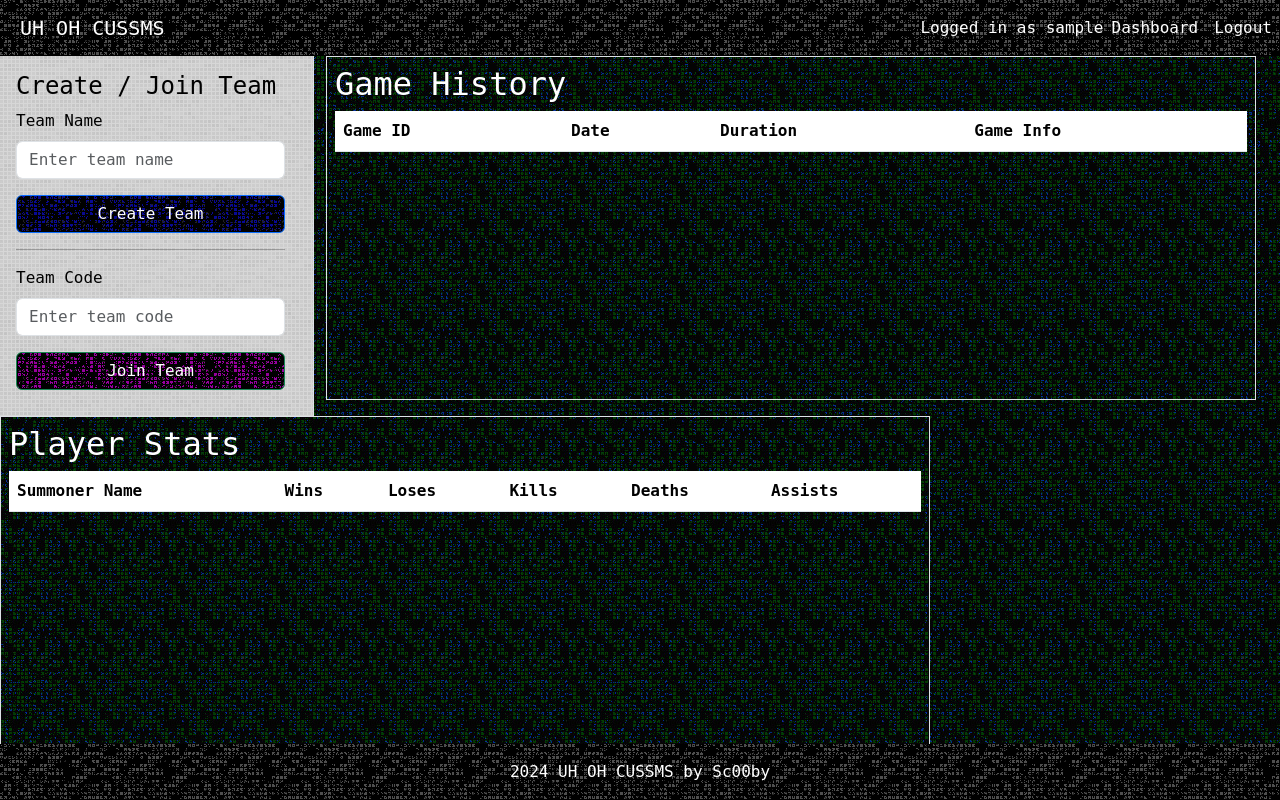
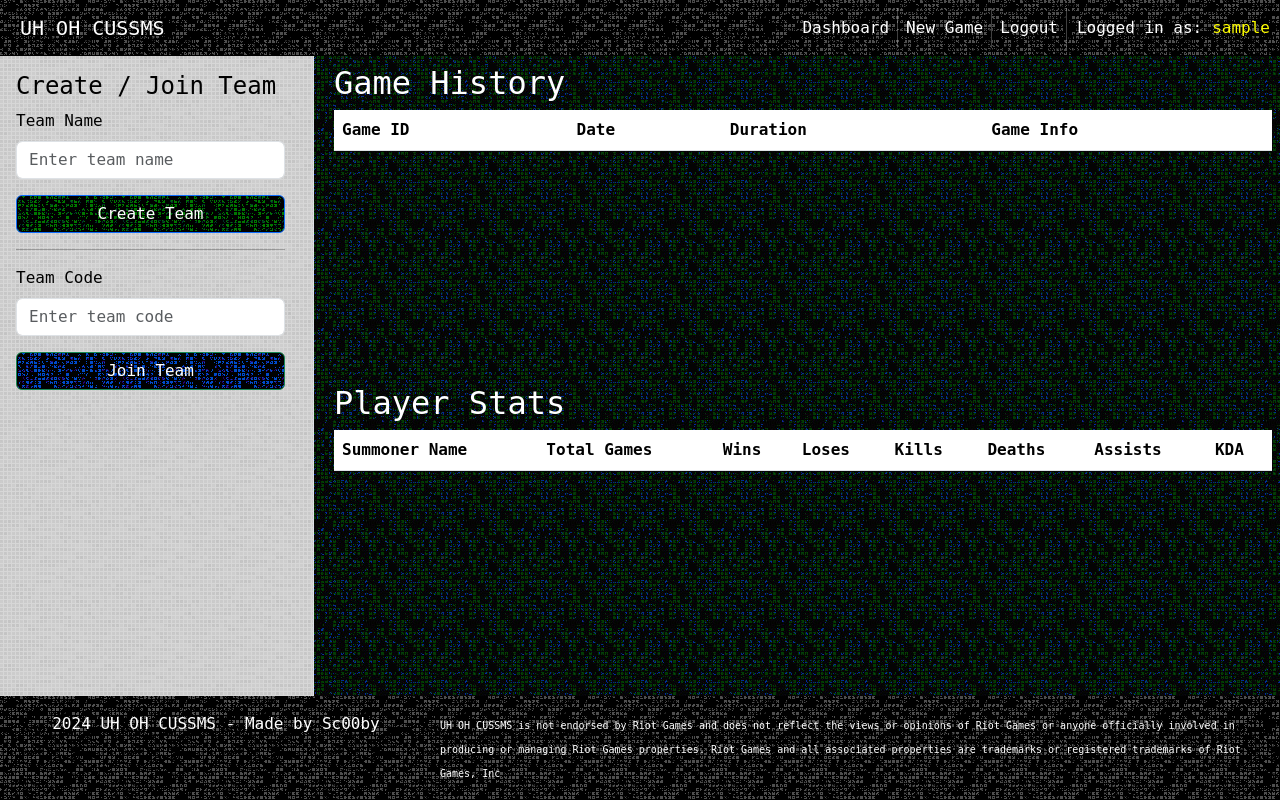
Before and after one commit to Aeconomy7/uhohcustoms, a Flask app: page /dashboard in a window 1280 px wide. Run offline with Flask 3, Linux system fonts and the light colour scheme; the visitor is signed in with stand-in values (Sample User, id 1); lists and menus that the app fills with data are empty; some libraries are stand-ins or nearby versions.

Commit message:
Submitted POC to Riot for verification and approval

```diff
--- a/app.py
+++ b/app.py
@@ -1,6 +1,8 @@
-# Library imports
+###########
+# LIBRARY #
+###########
 from functools import wraps
-from flask import Flask, render_template, request, redirect, url_for, flash, jsonify, session
+from flask import Flask, render_template, request, redirect, url_for, flash, jsonify, session, send_from_directory
 from flask_httpauth import HTTPBasicAuth
 from flask_socketio import SocketIO, emit
 from werkzeug.security import generate_password_hash, check_password_hash
@@ -10,7 +12,9 @@ import datetime
 import json
 import re
 
-# Custom imports
+##################
+# CUSTOM IMPORTS #
+##################
 from db.customsdb import CustomsDbHandler
 from config import RIOT_API_KEY, FLASK_SECRET_KEY, REGION, USERS, SECRET_HEADER
 
@@ -33,6 +37,15 @@ CUSTOMS_DB.__enter__()
 ###########
 # GLOBALS #
 ###########
+# Riot API configuration
+RIOT_CLIENT_ID		= "your_client_id"
+RIOT_CLIENT_SECRET	= "your_client_secret"
+RIOT_AUTH_URL		= "https://auth.riotgames.com/authorize"
+RIOT_TOKEN_URL		= "https://auth.riotgames.com/token"
+REDIRECT_URI		= "https://uhohcustoms.lol/callback"
+
+DEBUG			= True
+
 PLAYERS_DATA 		= []
 
 ACTIVE_GAME_DATA 	= []
@@ -231,9 +244,16 @@ event_switch = {
 # ROUTES #
 ##########
 @app.route('/')
-@auth.login_required
+#@auth.login_required
 def index():
 	return render_template('index.html', username=session.get('username'))
+
+
+@app.route('/riot.txt')
+def riot_app_verification():
+	return send_from_directory('static', 'riot.txt')
+
+
 
 # User Registration
 @app.route('/register_user', methods=['GET','POST'])
@@ -265,20 +285,26 @@ def register_user():
 			return redirect(url_for('register_user'))
 
 		password_hash = generate_password_hash(password)
+		user_uuid = uuid.uuid4()
 
 		if(CUSTOMS_DB.check_if_user_email_exists(username, email) != None):
 			flash('User or email already exists.', 'danger')
 			return redirect(url_for('register_user'))
-			#return jsonify({'status': 'User or email already exists'}), 400
 
-		if(CUSTOMS_DB.register_user(username, password_hash, email)):
+		if(CUSTOMS_DB.register_user(username, user_uuid, email, password_hash)):
 			flash('Successfully registered user!', 'success')
 			return redirect(url_for('login'))
 		else:
 			flash('Failed to register user.', 'danger')
-			#return jsonify({'status': 'Failed to register user'}), 500
 
 	return render_template('register_user.html')
+
+
+# RSO Login
+@app.route('/login_rso')
+def login_rso():
+	riot_auth_url = f"{RIOT_AUTH_URL}?response_type=code&client_id={RIOT_CLIENT_ID}&redirect_uri={REDIRECT_URI}&scope=openid"
+	return redirect(riot_auth_url)
 
 
 # Login
@@ -291,15 +317,15 @@ def login():
 
 		user = CUSTOMS_DB.get_user_by_email(email)
 
-		if user	and check_password_hash(user[2], password):
-			session['user_id'] = user[0]
-			session['username'] = user[1]
-			session['email'] = user[3]
-			session['team'] = user[4]
+		if user	and check_password_hash(user[4], password):
+			session['user_id'] 	= user[3]
+			session['username'] 	= user[1]
+			session['email'] 	= user[2]
+			session['team']		= user[5]
+			session['status']	= user[6]
 			return redirect(url_for('dashboard'))
 		else:
 			flash('Invalid email or password.', 'danger')
-			#return jsonify({'status': 'Invalid email or password'}), 403
 
 	return render_template('login.html')
 
@@ -308,8 +334,31 @@ def login():
 @app.route('/logout', methods=['GET'])
 def logout():
 	session.clear()
-	return redirect(url_for('index'))
+	return redirect(url_for('login'))
 
+
+# RSO Callback
+@app.route('/callback')
+def callback():
+	code = request.args.get('code')
+
+	token_response = requests.post(
+		RIOT_TOKEN_URL,
+		data = {
+			"grant_type": "authorization_code",
+			"code": code,
+			"redirect_url": REDIRECT_URI,
+			"client_id": RIOT_CLIENT_ID,
+			"client_secret": RIOT_CLIENT_SECRET
+		}
+	)
+
+	if token_response.status_code == 200:
+		token_data = token_response.json()
+		session['access_token'] = token_data['access_token']
+		return redirect(url_for('dashboard'))
+	else:
+		return f"Error fetching token: {token_response.text}", 400
 
 # Create team
 @app.route('/create_team', methods=['POST'])
@@ -331,29 +380,28 @@ def create_team():
 		if CUSTOMS_DB.check_if_team_exists_by_team_name(team_name) != None:
 			raise ValueError("Team name already exists.")
 
-		# Create team uuid
 		team_uuid = uuid.uuid4()
 
 		if not CUSTOMS_DB.register_team(team_name, team_uuid):
 			raise ValueError("Failed to create team.")
 
-		if not CUSTOMS_DB.join_user_to_team(session['username'], team_uuid):
+		if not CUSTOMS_DB.join_user_to_team(session['username'], 'Owner', team_uuid):
 			raise ValueError("Failed to join team.")
 
 		session['team'] = team_uuid
+		session['status'] = 'Owner'
 		flash("Successfully created and joined team!", 'success')
-
-		#return jsonify({'status': 'Successfully created team'}), 201
 
 	except ValueError as e:
 		flash(str(e), 'danger')
-		#return jsonify({'status': 'Failed to create team'}), 400
 
 	except Exception as e:
 		flash('An unexpected error occurred. Please try again.', 'danger')
-		#return jsonify({'status': 'Unexpected error'}), 500
 
 	return redirect(url_for('dashboard'))
+
+
+# Approve team member
 
 
 # Join team
@@ -380,11 +428,11 @@ def join_team():
 		if team == None:
 			raise ValueError("Team code is invalid.")
 
-		if not CUSTOMS_DB.join_user_to_team(username, team_uuid):
+		if not CUSTOMS_DB.join_user_to_team(username, 'Pending', team_uuid):
 			raise ValueError("Failed to join team.")
 
 		session['team'] = team_uuid
-		flash(f"{username} successfully joined {team[1]}!", 'success')
+		flash(f"You are pending joining {team[1]}!", 'success')
 
 		#return jsonify({'status': 'Successfully joined team'}), 200
 
@@ -411,7 +459,7 @@ def leave_team():
 		if session['team'] == 'None':
 			raise ValueError("Not part of a team.")
 
-		if not CUSTOMS_DB.join_user_to_team(session['username'], 'None'):
+		if not CUSTOMS_DB.join_user_to_team(session['username'], 'None', 'None'):
 			raise ValueError("Failed to leave team.")
 
 		flash(f"You have successfully left your team, time to join a new one!", 'success')
@@ -427,6 +475,13 @@ def leave_team():
 
 	return redirect(url_for('dashboard'))
 
+
+# New Game Upload - manual and file upload
+@app.route('/new_game', methods=['GET', 'POST'])
+@auth.login_required
+@app_login_required
+def new_game():
+	return render_template('new_game.html')
 
 
 # Dashboard
@@ -445,21 +500,33 @@ def dashboard():
 		'user_id': 	session['user_id'],
 		'username':	session['username'],
 		'email':	session['email'],
-		'team':		session['team']
+		'team':		session['team'],
+		'status':	session['status']
 	}
 
+
 	if user['team'] != 'None':
+		members = CUSTOMS_DB.get_users_by_team_uuid(user['team'])
+		team_owner = ''
+		if members != None:
+			for mem in members:
+				print(mem)
+				if mem[1] == 'Owner':
+					team_owner = mem[0]
 		games = CUSTOMS_DB.get_game_history_by_team_uuid(user['team'])
+		team_data = CUSTOMS_DB.get_team_by_team_uuid(user['team'])
 		teams = {
-			'members': CUSTOMS_DB.get_users_by_team_uuid(user['team']),
-			'team_name': CUSTOMS_DB.get_team_by_team_uuid(user['team'])[1],
-			'team_uuid': user['team']
+			'members': 	members,
+			'team_name': 	team_data[1],
+			'team_uuid': 	user['team'],
+			'team_owner':	team_owner
 		}
 
-	print(f"[?] Rendering dashboard with the following: ")
-	print(f"	|-> user:  {user}")
-	print(f"	|-> teams: {teams}")
-	print(f"	|-> games: {games}")
+	if DEBUG:
+		print(f"[?] Rendering dashboard with the following: ")
+		print(f"	|-> user:  {user}")
+		print(f"	|-> teams: {teams}")
+		print(f"	|-> games: {games}")
 
 	return render_template('dashboard.html', USER_DATA=user, GAMES_DATA=games, TEAM_DATA=teams, PLAYERS_DATA=players, username=session.get('username'))
 
@@ -518,9 +585,13 @@ def event_callback():
 		# HANDLE PLAYER_DATA
 		elif headers.get('X-Event-Type') == 'PLAYER_DATA':
 			for p in event:
-				print(f"p: {p}")
+				if DEBUG:
+					print(f"p: {p}")
+				player_name	= p['player_name'].split('#')[0]
+				player_tag	= p['player_name'].split('#')[1]
 				PLAYERS_DATA.append(p)
-				CUSTOMS_DB.register_player(p['player_name'].split('#')[0], p['player_name'].split('#')[1])
+				if CUSTOMS_DB.get_player(player_name, player_tag) is None:
+					CUSTOMS_DB.register_player(player_name, player_tag)
 			socketio.emit('add_player_data', event)
 
 
--- a/requirements.txt
+++ b/requirements.txt
@@ -1,10 +1,12 @@
 bidict==0.23.1
 blinker==1.8.2
+cachelib==0.13.0
 certifi==2024.7.4
 charset-normalizer==3.3.2
 click==8.1.7
 Flask==3.0.3
 Flask-HTTPAuth==4.8.0
+Flask-OAuthlib==0.9.6
 Flask-SocketIO==5.3.6
 gevent==24.2.1
 greenlet==3.0.3
@@ -14,10 +16,12 @@ idna==3.7
 itsdangerous==2.2.0
 Jinja2==3.1.4
 MarkupSafe==2.1.5
+oauthlib==2.1.0
 packaging==24.1
 python-engineio==4.9.1
 python-socketio==5.11.3
 requests==2.32.3
+requests-oauthlib==1.1.0
 setuptools==72.2.0
 simple-websocket==1.0.0
 urllib3==2.2.2
--- a/templates/base.html
+++ b/templates/base.html
@@ -19,18 +19,25 @@
 				<ul class="navbar-nav ms-auto">
 					{% if session.get('username') %}
 						<li class="nav-item">
-							<span class="navbar-text">Logged in as {{ session['username'] }}</span>
-						</li>
-						<li class="nav-item">
 							<a class="nav-link" href="{{ url_for('dashboard') }}" style="color: white;">Dashboard</a>
 						</li>
+						<div class="vr"></div>
+						<li class="nav-item">
+							<a class="nav-link" href="{{ url_for('new_game') }}" style="color: white;">New Game</a>
+						</li>
+						<div class="vr"></div>
 						<li class="nav-item">
 							<a class="nav-link" href="{{ url_for('logout') }}" style="color: white;">Logout</a>
+						</li>
+						<div class="vr"></div>
+						<li class="nav-item" style="padding-left: 10px; padding-right: 10px;">
+							<p class="navbar-text">Logged in as:<span style="color: yellow; padding-left: 10px;">{{ session['username'] }}</span></p>
 						</li>
 					{% else %}
 						<li class="nav-item">
 							<a class="nav-link" href="{{ url_for('login') }}" style="color: white;">Login</a>
 						</li>
+						<div class="vr"></div>
 						<li class="nav-item">
 							<a class="nav-link" href="{{ url_for('register_user') }}" style="color: white;">Register</a>
 						</li>
@@ -43,9 +50,16 @@
 		{% block content %}
 		{% endblock %}
 	</div>
-	<footer class="text-center py-3 px-bg-dark">
+	<footer class="p-3 px-bg-dark">
 		<div class="container-fluid">
-			<p class="mb-0">2024 UH OH CUSSMS by Sc00by</p>
+			<div class="row">
+				<div class="text-center col-md-4">
+					<p class="mb-0">2024 UH OH CUSSMS - Made by Sc00by</p>
+				</div>
+				<div class="col-md-8">
+					<small class="mb-0" style="font-size: 10px; text-align: justify !important; text-justify: inter-word !important;">UH OH CUSSMS is not endorsed by Riot Games and does not reflect the views or opinions of Riot Games or anyone officially involved in producing or managing Riot Games properties. Riot Games and all associated properties are trademarks or registered trademarks of Riot Games, Inc</small>
+				</div>
+			</div>
 		</div>
 	</footer>
 	{% block scripts %}{% endblock %}
--- a/templates/dashboard.html
+++ b/templates/dashboard.html
@@ -22,17 +22,25 @@
 		<div class="col-md-3 bg-light border-end px-bg-inverted">
 			<div class="p-3">
 			{% if TEAM_DATA %}
+				{% if USER_DATA.status == 'Pending' %}
+					<h4>Pending Team</h4>
+					<p><strong>Name:</strong> {{ TEAM_DATA.team_name }}</p>
+					<p>The team owner will approve or deny your request to join.</p>
+				{% else %}
 					<h4>Team Information</h4>
 					<p><strong>Name:</strong> {{ TEAM_DATA.team_name }}</p>
+					<p><strong>Team captain:</strong> {{ TEAM_DATA.team_owner }}</p>
 					<p><strong>Team code:</strong> {{ TEAM_DATA.team_uuid }}</p>
+					<hr>
 					<h5>Team Members:</h5>
 					<ul>
 					{% for member in TEAM_DATA.members %}
 						<li>{{ member[0] }}</li>
 					{% endfor %}
 					</ul>
+				{% endif %}
 				<form action="{{ url_for('leave_team') }}" method="post" class="mb-3">
-					<button type="submit" class="btn btn-danger w-100">Leave Team</button>
+					<button type="submit" class="btn btn-danger w-100 px-bg-danger">Leave Team</button>
 				</form>
 			{% else %}
 				<h4>Create / Join Team</h4>
@@ -41,26 +49,25 @@
 						<label for="teamName" class="form-label">Team Name</label>
 						<input type="text" name="team_name" id="teamName" class="form-control" placeholder="Enter team name" required>
 					</div>
-					<button type="submit" class="btn btn-primary w-100 px-bg-darkblue">Create Team</button>
+					<button type="submit" class="btn btn-primary w-100 px-bg-success">Create Team</button>
 				</form>
-
 				<hr>
-
 				<form action="{{ url_for('join_team') }}" method="post">
 					<div class="mb-3">
 						<label for="joinTeamId" class="form-label">Team Code</label>
 						<input type="text" name="team_code" id="joinTeamId" class="form-control" placeholder="Enter team code" required>
 					</div>
-					<button type="submit" class="btn btn-success w-100 px-bg-darkpink">Join Team</button>
+					<button type="submit" class="btn btn-success w-100 px-bg-blue">Join Team</button>
 				</form>
 			{% endif %}
 			</div>
 		</div>
 
 		<!-- Row 1: Game History -->
-		<div class="row col-md-9 mb-3" style="height: 50%; overflow: hidden;">
+		<div class="col-md-9">
+		<div class="row h-50" style="height: 50%; overflow: hidden;">
 			<div class="col-12">
-				<div class="h-100 border p-2" style="overflow-y: auto;">
+				<div class="h-100 p-2" style="overflow-y: auto;">
 					<h2>Game History</h2>
 					<table class="table table-striped">
 						<thead>
@@ -91,30 +98,34 @@
 		</div>
 
 		<!-- Row 2: Player Stats -->
-		<div class="row col-md-9 mb-3" style="height: 50%; overflow: hidden;">
+		<div class="row h-50" style="height: 50%; overflow: hidden;">
 			<div class="col-12">
-				<div class="h-100 border p-2" style="overflow-y: auto;">
+				<div class="h-100 p-2" style="overflow-y: auto;">
 					<h2>Player Stats</h2>
 					<table class="table table-striped">
 						<thead>
 							<tr>
 								<th>Summoner Name</th>
+								<th>Total Games</th>
 								<th>Wins</th>
 								<th>Loses</th>
 								<th>Kills</th>
 								<th>Deaths</th>
 								<th>Assists</th>
+								<th>KDA</th>
 							</tr>
 						</thead>
 						<tbody>
 							{% for player in PLAYER_DATA %}
 							<tr>
 								<td>{{ player.summoner_name }}</td>
+								<td>{{ player.wins + player.loses }}</td>
 								<td>{{ player.wins }}</td>
 								<td>{{ player.loses }}</td>
 								<td>{{ player.kills }}</td>
 								<td>{{ player.deaths }}</td>
 								<td>{{ player.assists }}</td>
+								<td>{{ (player.kills + player.assists) / player.deaths }}</td>
 							</tr>
 							{% endfor %}
 						</tbody>
@@ -124,4 +135,5 @@
 		</div>
 		</div>
 	</div>
+</div>
 {% endblock %}
--- a/templates/index.html
+++ b/templates/index.html
@@ -2,10 +2,10 @@
 
 {% block content %}
 <div class="d-flex justify-content-center align-items-center vh-100">
-	<div class="card p-4 shadow text-center px-bg-inverted" style="padding: 10px;">
-		<h1>Welcome to UH OH CUSSMS!!</h1>
+	<div class="card col-md-6 p-4 shadow px-bg-inverted" style="padding: 10px;">
+		<h1 class="text-center">Welcome to UH OH CUSSMS!!</h1>
 		<img src="{{ url_for('static', filename='img/wukong_ahri_min.png') }}">
-		<p>Archive you and your friends League of Legends customs game data!</p>
+		<p style="text-align: justify;">UH OH CUSSMS is an application aimed at archiving and tracking League of Legends customs game data for friends who play League of Legends. This application was inspired by the many friend groups who treat Customs game data as a telltale sign of skill and honor amongst their gameplaying peers.</p>
 	</div>
 </div>
 {% endblock %}
```
Also changed, not shown: db/customsdb.py (+52 -16 lines), templates/new_game.html (added, +11 -0 lines), 1 other file. Lines whose indentation alone changed are shown as unchanged.
